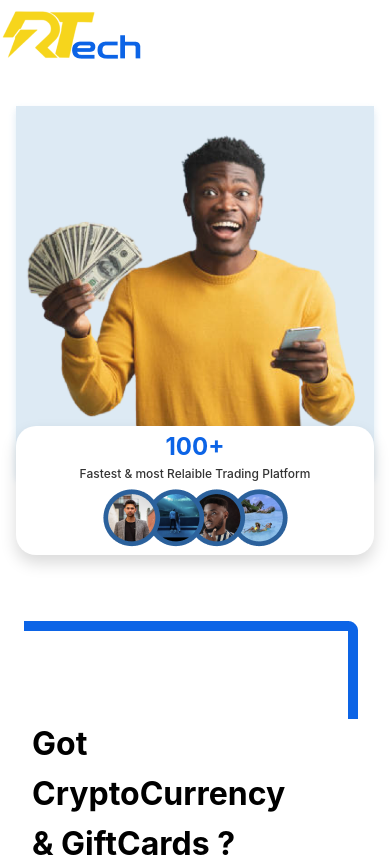
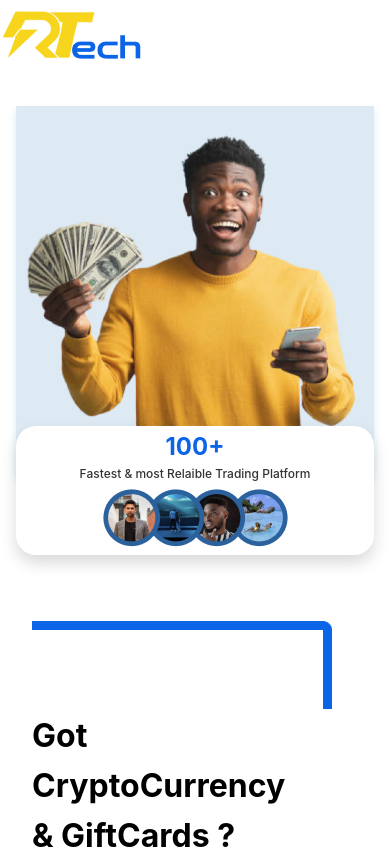
Before and after one commit to Timothy16/Rtech, a Nuxt app: page / in a window 390 px wide. Shown: the top 857 px of the page. Built offline with nearby package versions, Linux system fonts and the light colour scheme.

Commit message:
aos update new

```diff
--- a/components/Home/Hero.vue
+++ b/components/Home/Hero.vue
@@ -13,7 +13,7 @@
         </div>
         <div class="col-sm-12 col-lg-6 col-md-12">
             <div class="hero-text-section" data-aos="fade-up" data-aos-duration="3000">
-                <div class="img-arrow"><img src="/images/hero_arrow_1.png" alt=""  srcset=""></div>
+                <div class="img-arrow"><img src="/images/hero_arrow_1.png" alt="" width="300px" srcset=""></div>
                 <div class="inner-header">Got <br> CryptoCurrency <br> & GiftCards ?</div>
                 <p class="inner-text" data-aos="fade-up" data-aos-duration="3000">Trading your giftcards & bitcoin for cash has never been easy?
                         Rtech has got you covered!Trade securely with no worries or delay Receive alert of your trades in less than 2 mins.
@@ -157,7 +157,7 @@ export default {
     margin-top: 5.6rem;
 }
 .img-arrow{
-    float: 0;
+    float: none;
 }
 }
 @media only screen and (min-width : 768px) and (max-width : 1024px){
--- a/components/Home/Testimonial.vue
+++ b/components/Home/Testimonial.vue
@@ -59,13 +59,13 @@ export default {
     box-shadow: 2.5px 5px 10px rgba(12, 100, 230, 0.25);
     border-radius: 30px;
     /* width: 480px; */
-    height: 375px;
+    /* height: 375px; */
     padding: 2rem;
 }
 .card-header-1{
     font-style: normal;
     /* font-weight: 00; */
-    font-size: 20px;
+    font-size: 16px;
     line-height: 23px;
     color: #FFFFFF;
     margin-top: 1rem;
@@ -94,6 +94,7 @@ export default {
     .header-service{
         font-size: 20px;
         line-height: 0;
+        margin-top: 2rem;
     }
     .big-bg-bg{
         background: url("/images/reviews_bg.png");
```
